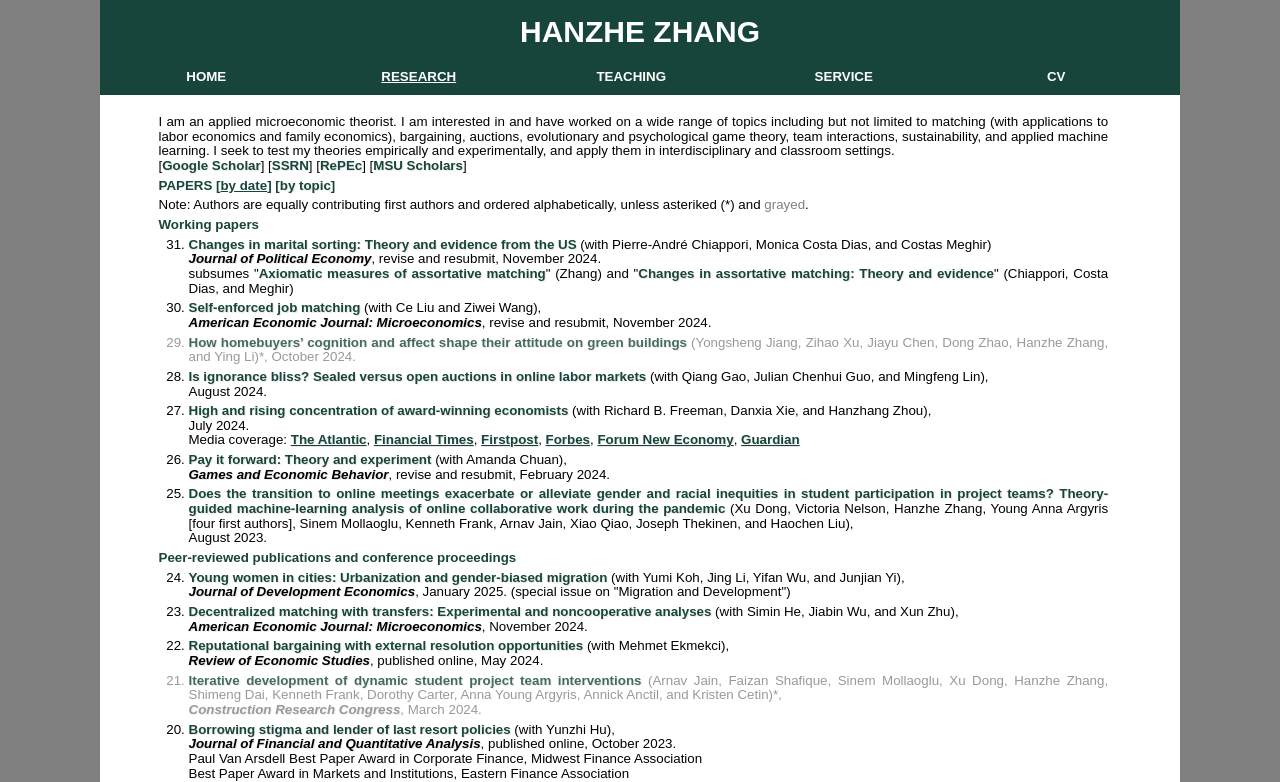
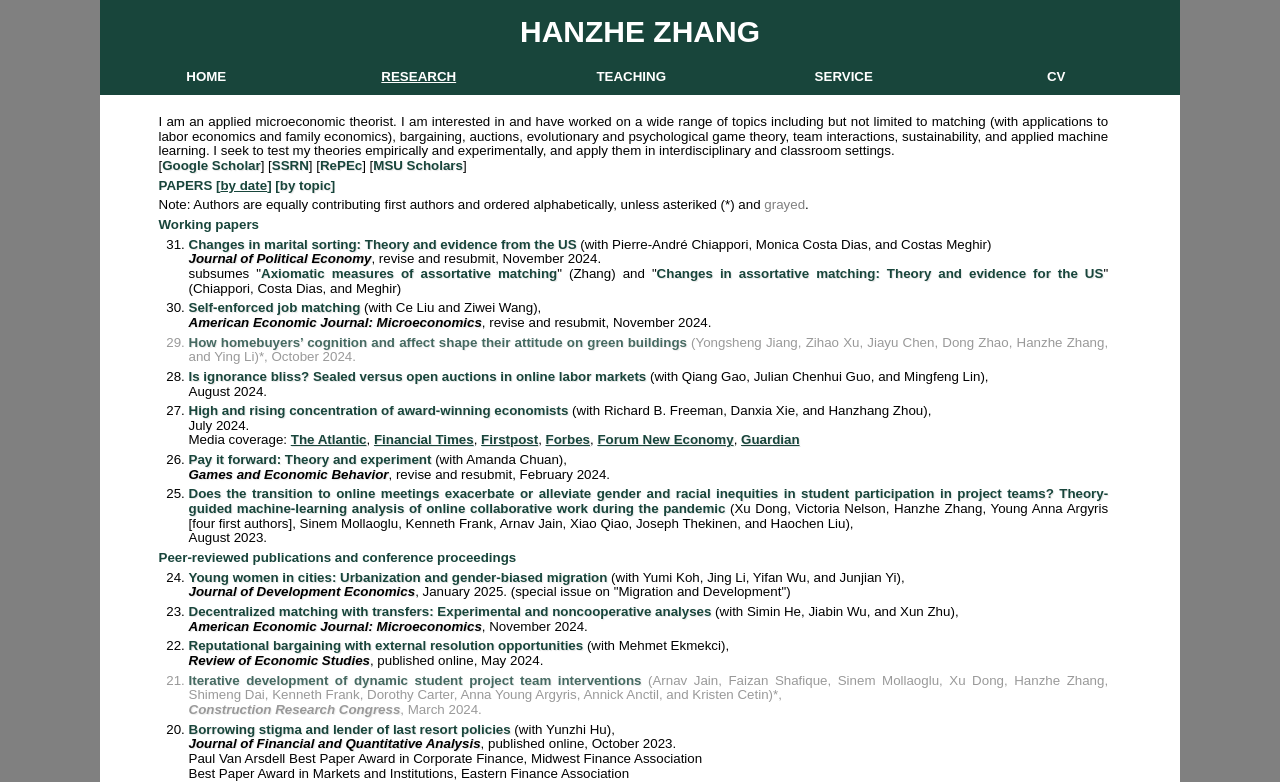
Before and after one commit to hanzhezhang/hanzhezhang.github.io, a plain HTML site: page research/index.html in a window 1280 px wide. Shown: the top 782 px of the page. Drawn offline with Linux system fonts and the light colour scheme.

Commit message:
Update index.html

```diff
--- a/research/index.html
+++ b/research/index.html
@@ -60,7 +60,7 @@ Note: Authors are equally contributing first authors and ordered alphabetically,
     <br/><i class="jt">Journal of Political Economy</i>, revise and resubmit,
     November 2024.
 <br/>
-subsumes "<a href="2401AxiomaticAssortativeMatch.pdf">Axiomatic measures of assortative matching</a>" (Zhang) and "<a href="https://www.nber.org/papers/w26932">Changes in assortative matching: Theory and evidence</a>" (Chiappori, Costa Dias, and Meghir)
+subsumes "<a href="2401AxiomaticAssortativeMatch.pdf">Axiomatic measures of assortative matching</a>" (Zhang) and "<a href="https://www.nber.org/papers/w26932">Changes in assortative matching: Theory and evidence for the US</a>" (Chiappori, Costa Dias, and Meghir)
 </li>
 
 <li>
```
